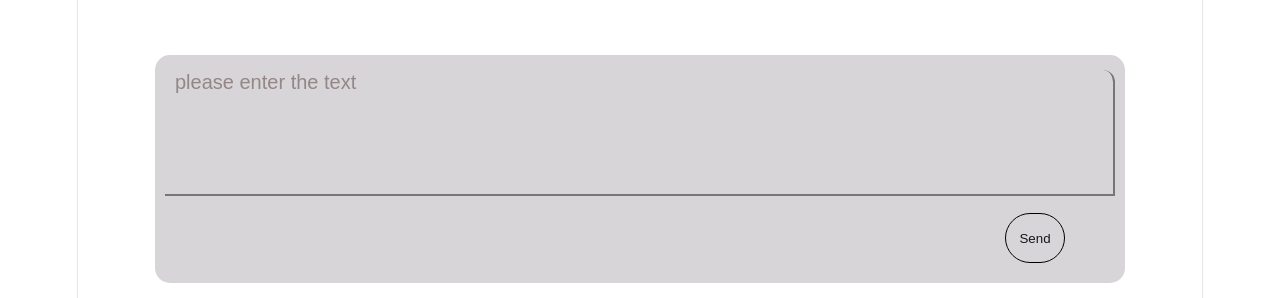
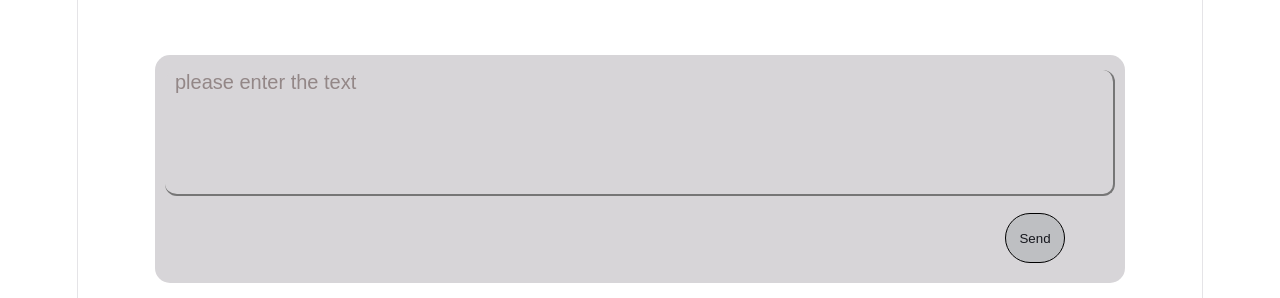
Before and after one commit to yaoyiming06-cyber/chat_web_learning, a React (Vite) app: page / in a window 1280 px wide. Shown: the part 502-800 px from the top of the page. Built offline with nearby package versions, Linux system fonts and the light colour scheme.

Commit message:
Added a disable style for buttons without text and a dynamic effect for selecting input boxes

```diff
--- a/src/App.tsx
+++ b/src/App.tsx
@@ -28,7 +28,9 @@ function App() {
         </div>
         <div className='chatcard'>
           <input value = {input} onChange={(e) => setInput(e.target.value)}
-          placeholder="please enter the text"/>
+            onKeyDown={(e) => { if (e.key === 'Enter') send();}}
+           placeholder="please enter the text" />
+
           <button onClick = {send} disabled={input.trim() === ''}>Send
           </button>
         </div>
--- a/src/index.css
+++ b/src/index.css
@@ -17,7 +17,6 @@
 
   font: 18px/145% var(--sans);
   letter-spacing: 0.18px;
-  color-scheme: light dark;
   color: var(--text);
   background: var(--bg);
   font-synthesis: none;
@@ -179,15 +178,16 @@ code {
   height:100px;
   border-top: 0px solid #000000;
   border-left: 0 solid #000000;
-  border-top-left-radius:12px;
-  border-top-right-radius:12px;
+  border-radius:12px;
   margin: 15px 10px 0px 10px;
   background-color:#d7d5d8;
   font-size:20px;
   padding:1px 10px 100px;
+  transition: border-color .15s ease, box-shadow .15s ease;
 }
+.chatcard input:focus { outline: none; border-color: #858b93; box-shadow: 0 0 0 3px rgba(131, 136, 143, 0.15); }
 
-button{
+.chatcard button{
   width:60px;
   height:50px;
   border-radius:0px;
@@ -196,5 +196,10 @@ button{
   border-radius:30px;
   cursor: pointer;
   color:#16171d;
-  border:1px solid #000000;
+  border:0.5px solid #000000;
+  transition: background .15s ease, transform .12s ease, box-shadow .15s ease;
 }
+
+.chatcard button:hover:not(:disabled) { background: #252728; box-shadow: 0 2px 10px rgba(85, 92, 103, 0.35); }
+.chatcard button:active:not(:disabled) { transform: scale(.96); }
+.chatcard button:disabled { background: #bebfc2; cursor: not-allowed; }
```
